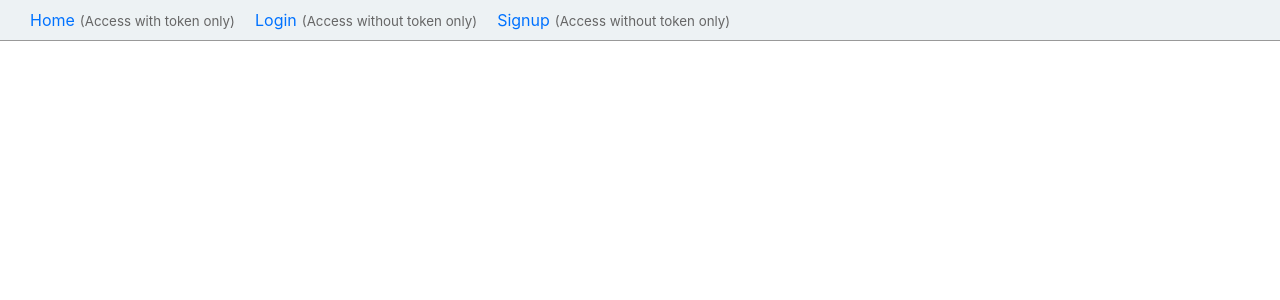
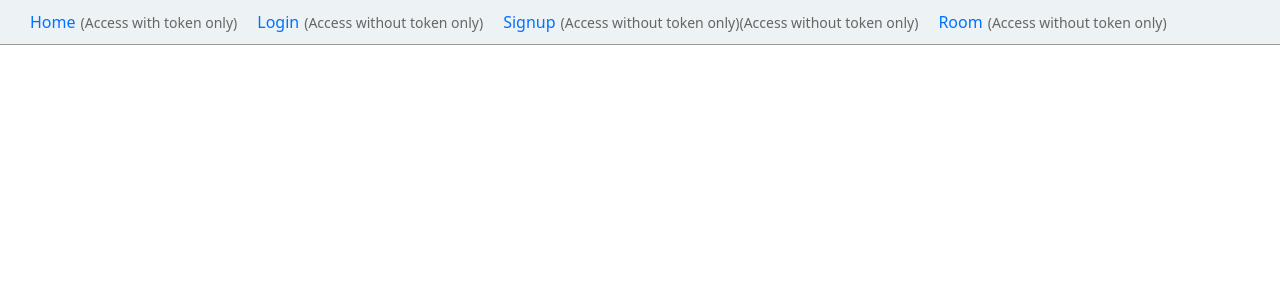
Before and after one commit to CS3219-SE-Principles-and-Patterns/cs3219-project-ay2122-2122-s1-g3, a React (Create React App) app in the folder frontend/: page / in a window 1280 px wide. Shown: the top 300 px of the page. Built offline with nearby package versions, Linux system fonts and the light colour scheme.

Commit message:
Include Room in main app

```diff
--- a/frontend/package.json
+++ b/frontend/package.json
@@ -6,6 +6,7 @@
     "@testing-library/jest-dom": "^5.11.4",
     "@testing-library/react": "^11.1.0",
     "@testing-library/user-event": "^12.1.10",
+    "axios": "^0.23.0",
     "bootstrap": "^5.1.3",
     "cors": "^2.8.5",
     "dotenv": "^10.0.0",
@@ -17,6 +18,7 @@
     "react": "^17.0.2",
     "react-bootstrap": "^1.6.4",
     "react-dom": "^17.0.2",
+    "react-router-dom": "^5.3.0",
     "react-scripts": "4.0.3",
     "web-vitals": "^1.0.1"
   },
--- a/frontend/src/App.js
+++ b/frontend/src/App.js
@@ -4,8 +4,10 @@ import { BrowserRouter, Switch, NavLink } from "react-router-dom";
 import Home from "./Screen/Home";
 import Login from "./Screen/Login";
 import Signup from "./Screen/Signup";
+import {Room} from "./Room/room"
 import PrivateRoute from "./Utils/PrivateRoute";
 import PublicRoute from "./Utils/PublicRoute";
+import "bootstrap/dist/css/bootstrap.min.css";
 
 // A header containing all current screens
 // for displaying purpose
@@ -27,12 +29,19 @@ function App() {
               Signup
             </NavLink>
             <small>(Access without token only)</small>
+            <small>(Access without token only)</small>
+            <NavLink activeClassName="active" to="/room">
+              Room
+            </NavLink>
+            <small>(Access without token only)</small>
           </div>
           <div className="content">
             <Switch>
               <PrivateRoute path="/home" component={Home} />
               <PublicRoute path="/login" component={Login} />
               <PublicRoute path="/signup" component={Signup} />
+              <PublicRoute path="/room" component={Room} />
+
             </Switch>
           </div>
         </div>
```
Also changed, not shown: 2 other files (tests, documents, lock files or other folders).
